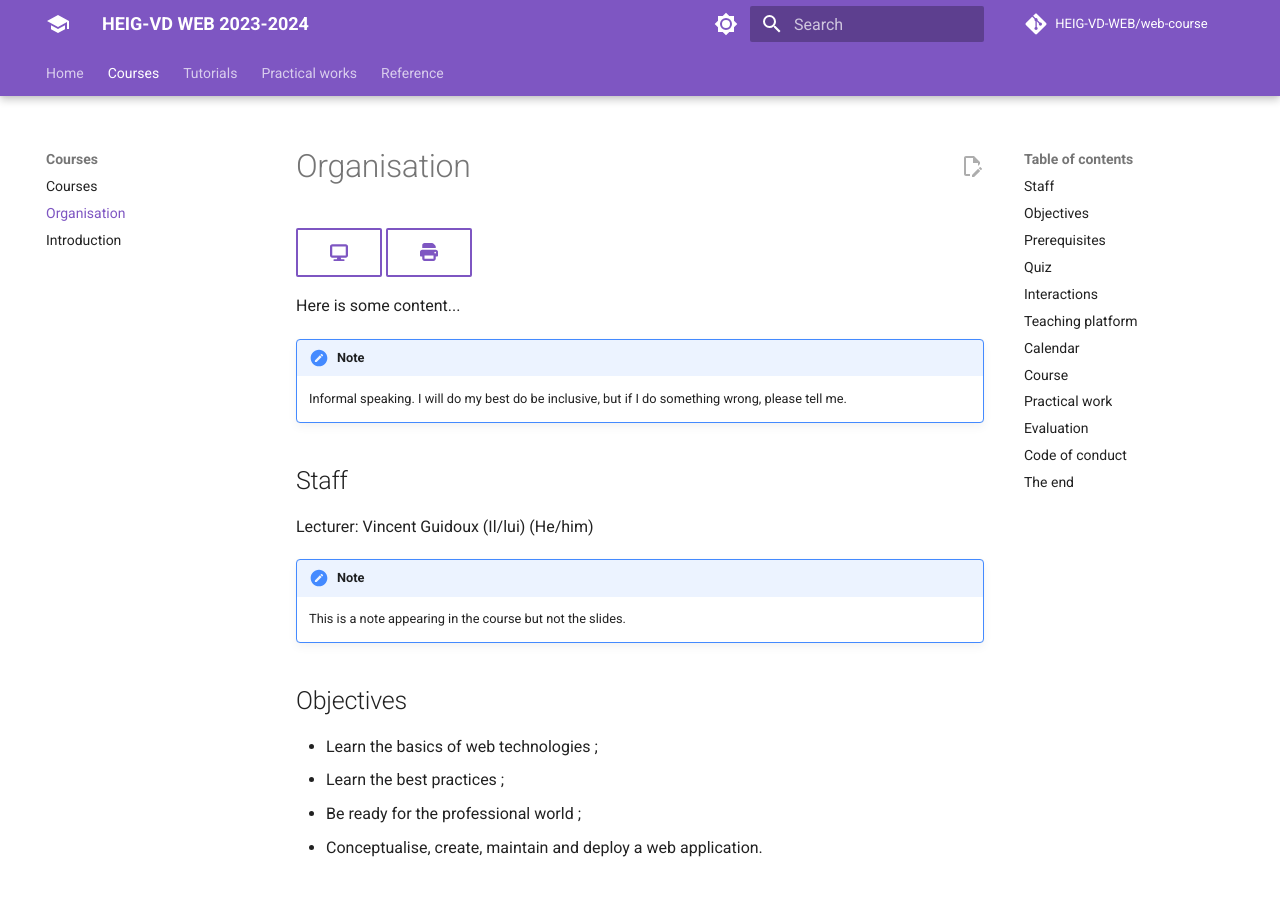
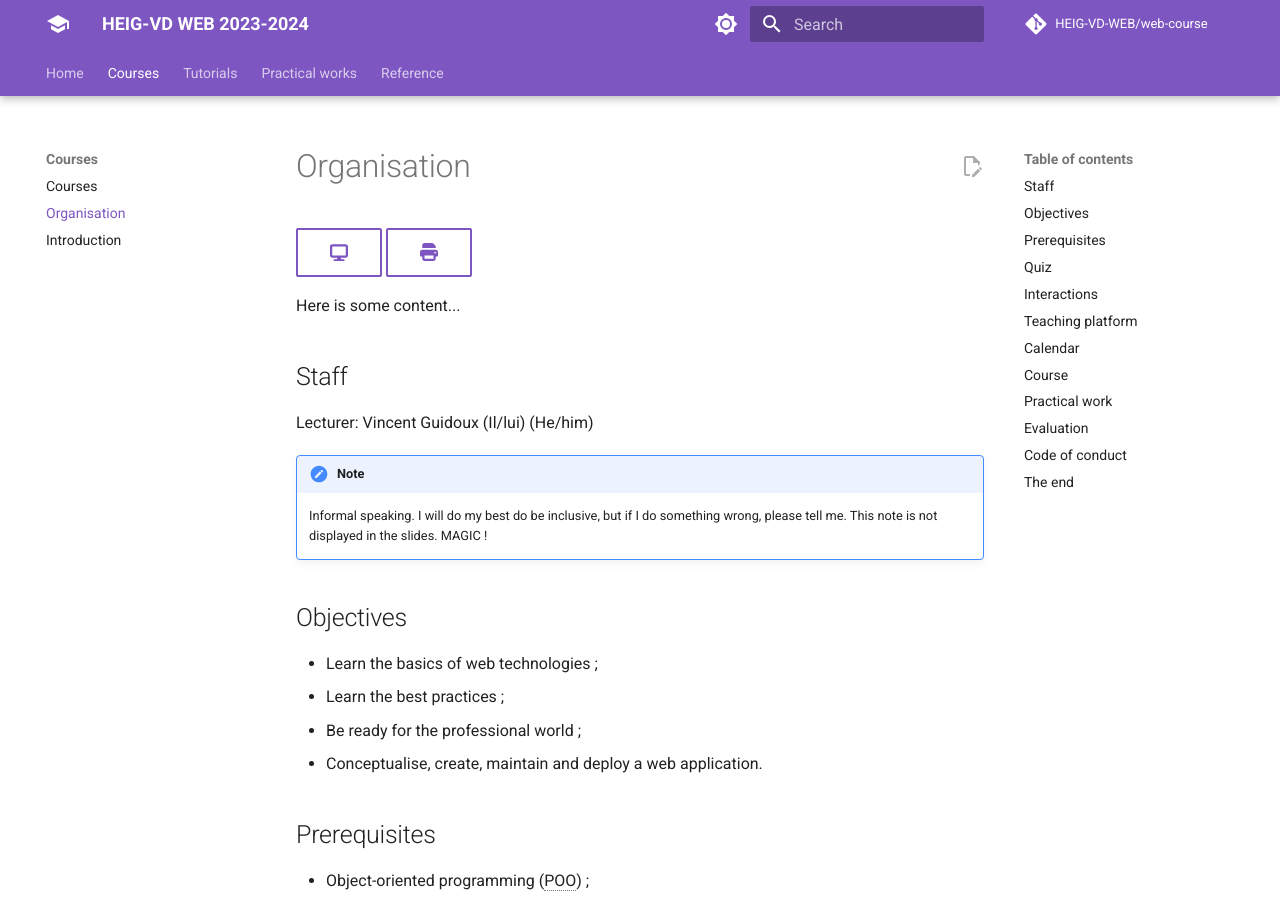
Before and after one commit to HEIG-VD-WEB/web-course, an MkDocs documentation site: the page built from docs/courses/organisation/index.md, in a window 1280 px wide and 900 px high. Built offline with MkDocs 1.6.1 and Material for MkDocs 9.7.7, drawn with Linux system fonts in a browser that asks for light colours; comment, search, counter and statistics services are not loaded.

Commit message:
correct note

```diff
--- a/docs/courses/organisation/slides.md
+++ b/docs/courses/organisation/slides.md
@@ -8,16 +8,14 @@ search:
 
 Here is some content...
 
-!!! note
-	Informal speaking. I will do my best do be inclusive, but if I do something wrong, please tell me.
-
 <!--  -->
 ## Staff
 
 Lecturer: Vincent Guidoux (Il/lui) (He/him)
 
 !!! note
-	This is a note appearing in the course but not the slides.
+	Informal speaking. I will do my best do be inclusive, but if I do something wrong, please tell me.
+	This note is not displayed in the slides. MAGIC !
 
 <!--  -->
 ## Objectives
```
